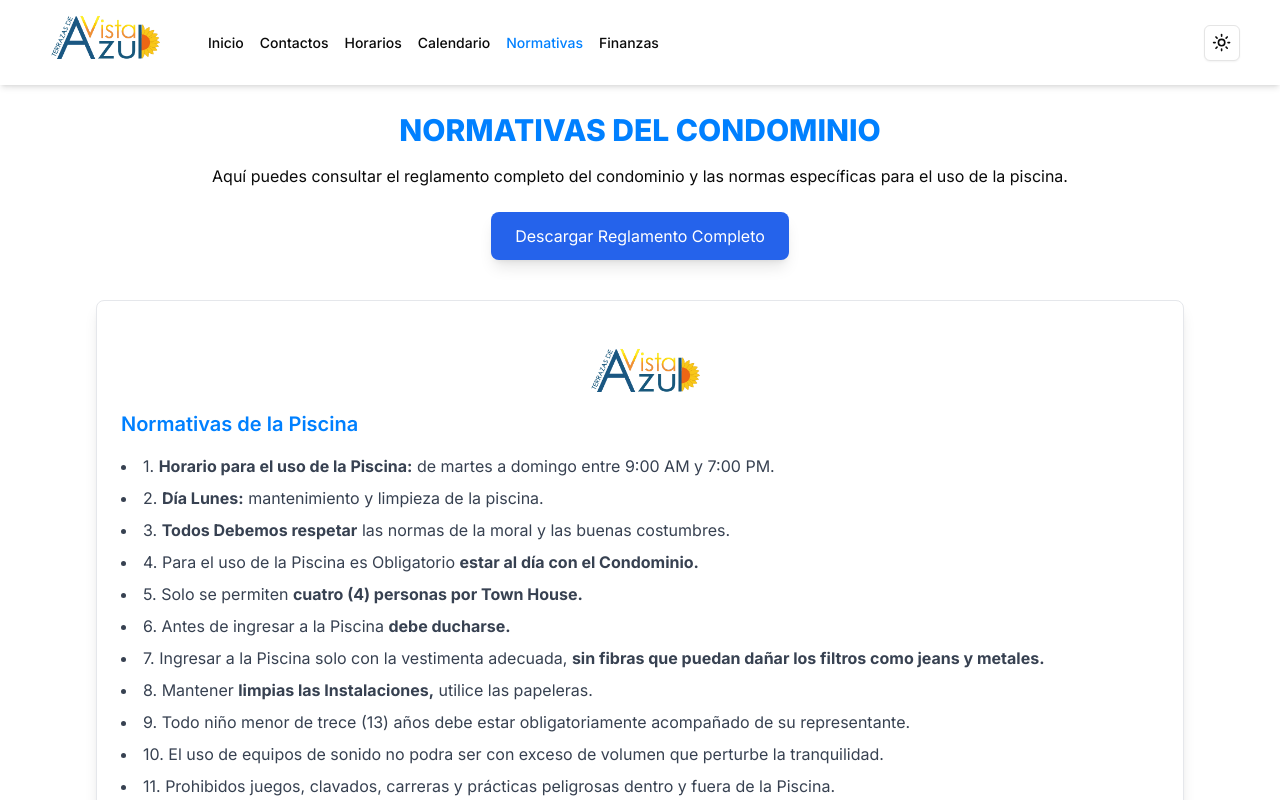
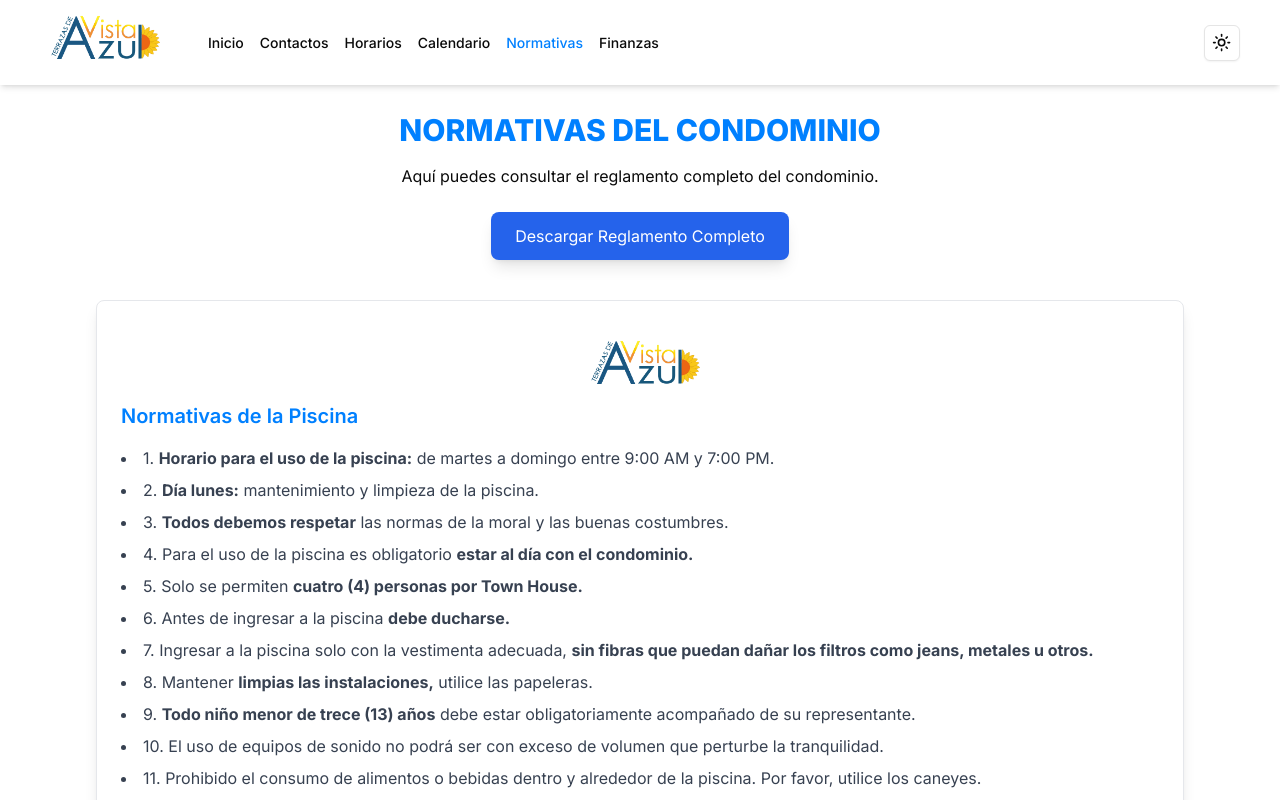
Before and after one commit to JanteWinkel/vista-azul-page, a Next.js app: page /normativas in a window 1280 px wide. Shown: the top 800 px of the page. Built offline with nearby package versions, Linux system fonts and the light colour scheme.

Commit message:
ultimos detalles

```diff
--- a/app/calendario/calendario_components/eventos.tsx
+++ b/app/calendario/calendario_components/eventos.tsx
@@ -59,7 +59,7 @@ const EventSchedule = () => {
                 y las fechas de feriados.</p>
             <div className="mt-4">
                 <h3 className="text-xl font-semibold mb-4 text-black dark:text-white">
-                    Eventos recurrentes
+                    Eventos fijos
                 </h3>
                 <ul className="space-y-4">
                     {recurringEvents.map((event, idx) => (
--- a/app/normativas/page.tsx
+++ b/app/normativas/page.tsx
@@ -15,7 +15,7 @@ const ReglamentoComponent = () => {
             <div className="max-w-6xl px-4 sm:px-6 lg:px-8 mx-auto pt-8 mt-8">
                 <h1 className="text-3xl text-primary font-extrabold uppercase text-center">Normativas del Condominio</h1>
                 <p className="mt-4 text-center">
-          Aquí puedes consultar el reglamento completo del condominio y las normas específicas para el uso de la piscina.
+                    Aquí puedes consultar el reglamento completo del condominio.
                 </p>
 
                 {/* Botón para descargar reglamento completo */}
@@ -28,25 +28,27 @@ const ReglamentoComponent = () => {
                     </button>
                 </div>
 
+
                 {/* Normativas de la Piscina */}
                 <div className="mt-10 p-6 border border-gray-200 rounded-lg shadow-lg bg-white dark:bg-gray-800 dark:border-gray-600">
                     <div className="flex justify-center">
-                        <Image src={'/logo vista azul original.png'} alt='logo' width={120} height={120} className="pt-4"/>
+                        <Image src={'/logo vista azul original.png'} alt='logo' width={120} height={120} className="pt-2" />
                     </div>
                     <h2 className="text-xl font-semibold text-primary mb-4">Normativas de la Piscina</h2>
                     <ul className="list-disc list-inside space-y-2 text-gray-700 dark:text-gray-300">
-            <li>1. <strong> Horario para el uso de la Piscina:</strong> de martes a domingo entre 9:00 AM y 7:00 PM.</li>
-            <li>2. <strong>Día Lunes:</strong> mantenimiento y limpieza de la piscina.</li>
-            <li>3. <strong>Todos Debemos respetar</strong> las normas de la moral y las buenas costumbres.</li>
-            <li>4. Para el uso de la Piscina es Obligatorio <strong>estar al día con el Condominio.</strong></li>
+                        <li>1. <strong>Horario para el uso de la piscina:</strong> de martes a domingo entre 9:00 AM y 7:00 PM.</li>
+                        <li>2. <strong>Día lunes:</strong> mantenimiento y limpieza de la piscina.</li>
+                        <li>3. <strong>Todos debemos respetar</strong> las normas de la moral y las buenas costumbres.</li>
+                        <li>4. Para el uso de la piscina es obligatorio <strong>estar al día con el condominio.</strong></li>
                         <li>5. Solo se permiten <strong>cuatro (4) personas por Town House.</strong></li>
-            <li>6. Antes de ingresar a la Piscina <strong>debe ducharse.</strong></li>
-            <li>7. Ingresar a la Piscina solo con la vestimenta adecuada, <strong>sin fibras que puedan dañar los filtros como jeans y metales.</strong></li>
-            <li>8. Mantener <strong>limpias las Instalaciones,</strong> utilice las papeleras.</li>
-            <li>9. Todo niño menor de trece (13) años debe estar obligatoriamente acompañado de su representante.</li>
-            <li>10. El uso de equipos de sonido no podra ser con exceso de volumen que perturbe la tranquilidad.</li>
-            <li>11. Prohibidos juegos, clavados, carreras y prácticas peligrosas dentro y fuera de la Piscina.</li>
-            <li>12. No se permiten flotadores, colchonetas e inflables similares dentro la Piscina.</li>
+                        <li>6. Antes de ingresar a la piscina <strong>debe ducharse.</strong></li>
+                        <li>7. Ingresar a la piscina solo con la vestimenta adecuada, <strong>sin fibras que puedan dañar los filtros como jeans, metales u otros.</strong></li>
+                        <li>8. Mantener <strong>limpias las instalaciones,</strong> utilice las papeleras.</li>
+                        <li>9. <strong>Todo niño menor de trece (13) años</strong> debe estar obligatoriamente acompañado de su representante.</li>
+                        <li>10. El uso de equipos de sonido no podrá ser con exceso de volumen que perturbe la tranquilidad.</li>
+                        <li>11. Prohibido el consumo de alimentos o bebidas dentro y alrededor de la piscina. Por favor, utilice los caneyes.</li>
+                        <li>12. Prohibidos juegos, clavados, carreras y prácticas peligrosas dentro y fuera de la piscina.</li>
+                        <li>13. No se permiten flotadores, colchonetas e inflables similares dentro de la piscina.</li>
                     </ul>
                 </div>
                 <hr className="my-8 border-t border-gray-300 w-full" />
```
Lines whose indentation alone changed are shown as unchanged.
